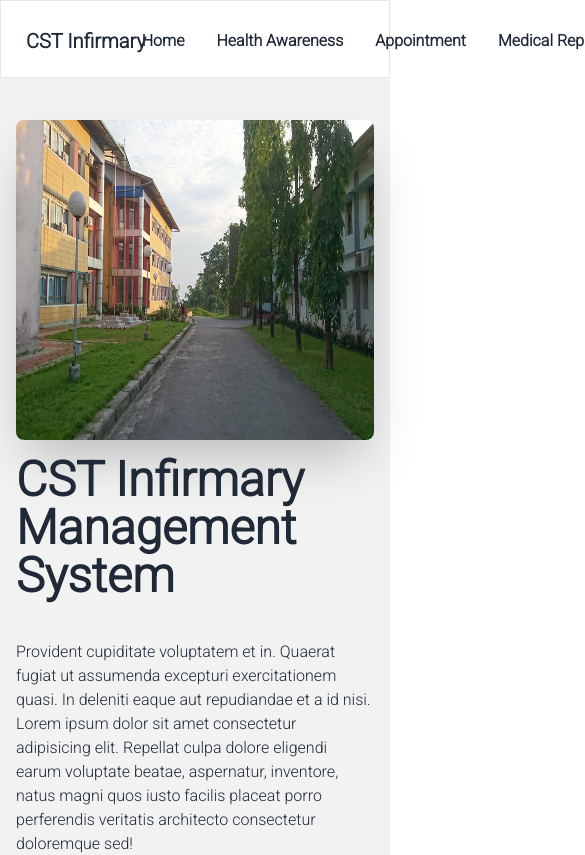
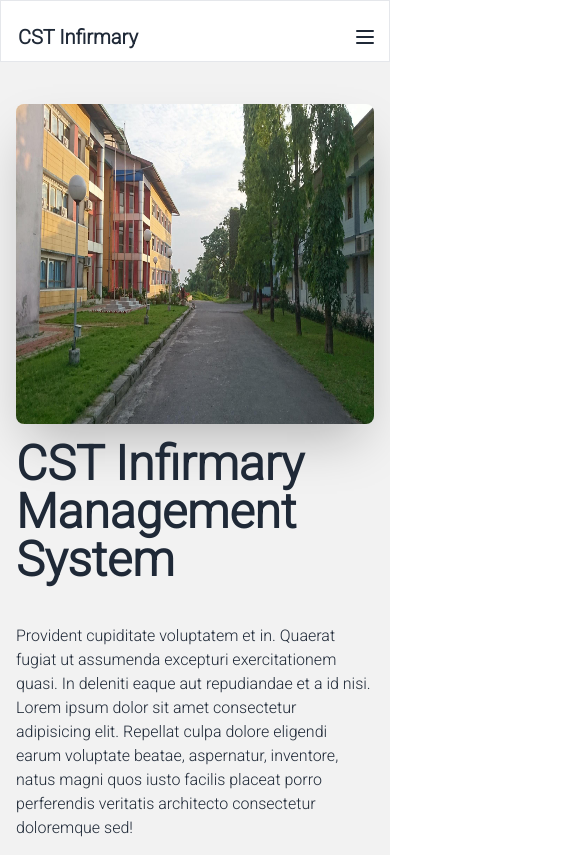
Before and after one commit to Pemalw/CST-IMS, a React (Vite) app in the folder frontend/: page / in a window 390 px wide. Shown: the top 855 px of the page, 585 px wide, since content can reach past the window. Built offline with nearby package versions, Linux system fonts and the light colour scheme.

Commit message:
navbar responsive

```diff
--- a/frontend/package.json
+++ b/frontend/package.json
@@ -21,7 +21,7 @@
     "@types/react-dom": "^18.2.7",
     "@vitejs/plugin-react": "^4.0.3",
     "autoprefixer": "^10.4.16",
-    "daisyui": "^3.8.2",
+    "daisyui": "^3.9.2",
     "eslint": "^8.45.0",
     "eslint-plugin-react": "^7.32.2",
     "eslint-plugin-react-hooks": "^4.6.0",
--- a/frontend/src/components/Navbar.jsx
+++ b/frontend/src/components/Navbar.jsx
@@ -1,15 +1,47 @@
-import React from "react";
+import React, { useState } from "react";
 import { Link } from "react-router-dom";
 
 function Navbar() {
+  const [isMobileMenuOpen, setIsMobileMenuOpen] = useState(false);
+
+  const toggleMobileMenu = () => {
+    setIsMobileMenuOpen(!isMobileMenuOpen);
+  };
+
+  const closeMobileMenu = () => {
+    setIsMobileMenuOpen(false);
+  };
+
   return (
     <div>
-            <div className="navbar bg-base-100 font-bold pt-3  border border-b">
-                <div className="flex-1">
+      <div className="lg:flex lg:justify-between lg:items-center bg-base-100 font-bold pt-3 border border-b">
+        <div className="flex items-center justify-between">
           <a className="btn btn-ghost normal-case text-xl">CST Infirmary</a>
+
+          {/* Hamburger Menu Icon */}
+          <div
+            className={`lg:hidden cursor-pointer ${isMobileMenuOpen ? 'active' : ''}`}
+            onClick={toggleMobileMenu}
+          >
+            <svg
+              xmlns="http://www.w3.org/2000/svg"
+              className="h-6 w-6 mr-3"
+              fill="none"
+              viewBox="0 0 24 24"
+              stroke="currentColor"
+            >
+              <path
+                strokeLinecap="round"
+                strokeLinejoin="round"
+                strokeWidth="2"
+                d="M4 6h16M4 12h16M4 18h16"
+              />
+            </svg>
           </div>
-                <div className="flex-none">
-                  <ul className="menu menu-horizontal px-1 text-base">
+        </div>
+
+        {/* Desktop Navigation */}
+        <ul className="hidden lg:flex menu menu-horizontal px-1 text-base">
           <li><Link to="/">Home</Link></li>
           <li><Link to="/health-awareness">Health Awareness</Link></li>
           <li><Link to="/appointment">Appointment</Link></li>
@@ -18,6 +50,39 @@ function Navbar() {
           <li> <Link to="/login">Admin</Link></li>
         </ul>
       </div>
+
+      {/* Mobile Navigation */}
+      <div className={`lg:hidden ${isMobileMenuOpen ? 'block' : 'hidden'}`}>
+        <div className="fixed top-0 right-0 h-full bg-base-200 z-50">
+          <div className="flex justify-end items-center p-2">
+            <button className="btn btn-ghost" onClick={closeMobileMenu}>
+              {/* Close (x) Icon */}
+              <svg
+                xmlns="http://www.w3.org/2000/svg"
+                className="h-6 w-6"
+                fill="none"
+                viewBox="0 0 24 24"
+                stroke="currentColor"
+              >
+                <path
+                  strokeLinecap="round"
+                  strokeLinejoin="round"
+                  strokeWidth="2"
+                  d="M6 18L18 6M6 6l12 12"
+                />
+              </svg>
+            </button>
+          </div>
+          <ul className="menu w-60 min-h-full bg-base-200 text-base-content">
+            {/* Sidebar content here */}
+            <li><Link to="/" onClick={closeMobileMenu}>Home</Link></li>
+            <li><Link to="/health-awareness" onClick={closeMobileMenu}>Health Awareness</Link></li>
+            <li><Link to="/appointment" onClick={closeMobileMenu}>Appointment</Link></li>
+            <li><Link to="/medical-report" onClick={closeMobileMenu}>Medical Report</Link></li>
+            <li><Link to="/about" onClick={closeMobileMenu}>About Us</Link></li>
+            <li><Link to="/login" onClick={closeMobileMenu}>Admin</Link></li>
+          </ul>
+        </div>
       </div>
     </div>
   );
```
Also changed, not shown: frontend/src/assets/css/navbar.css (deleted), 1 other file (tests, documents, lock files or other folders). Lines whose indentation alone changed are shown as unchanged.
